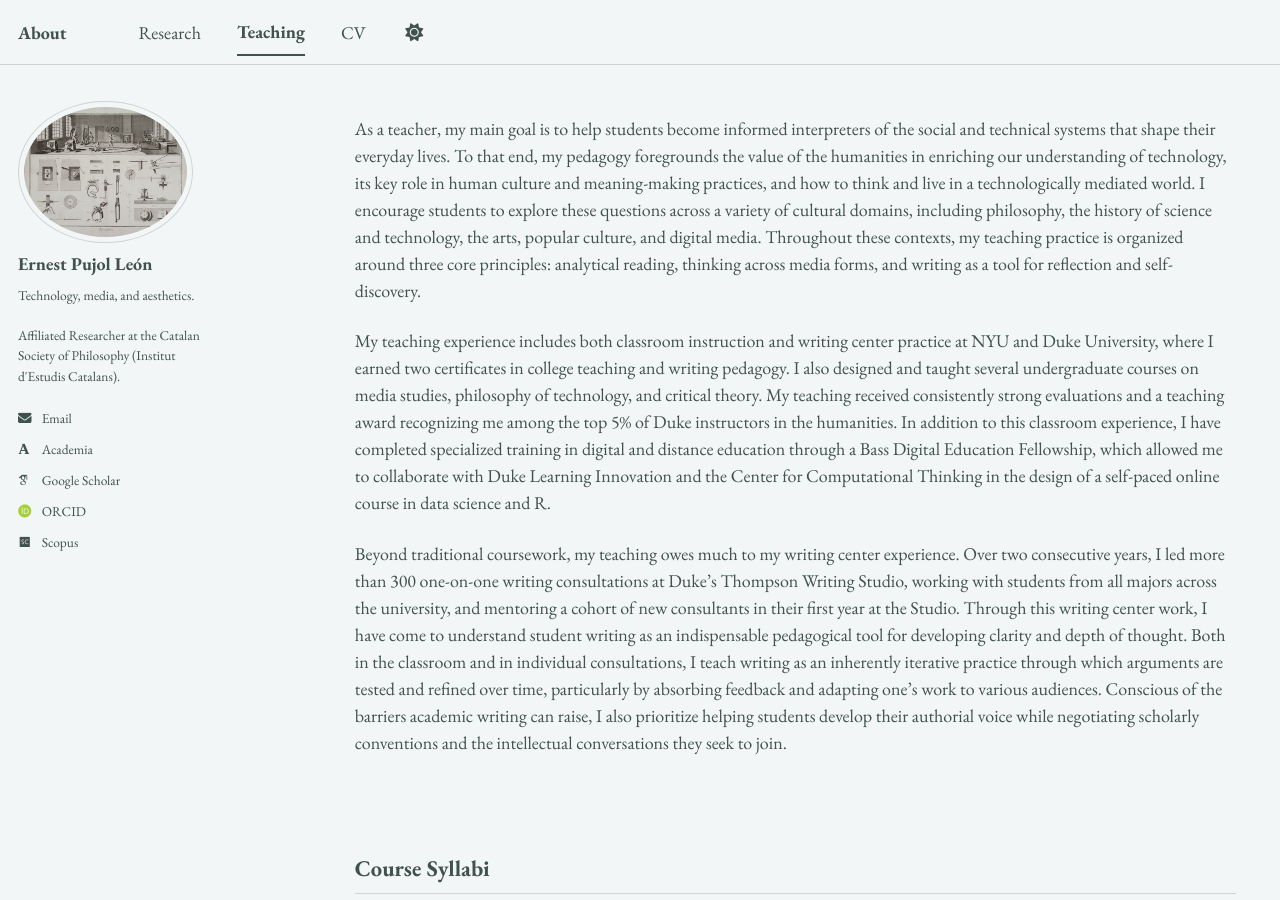
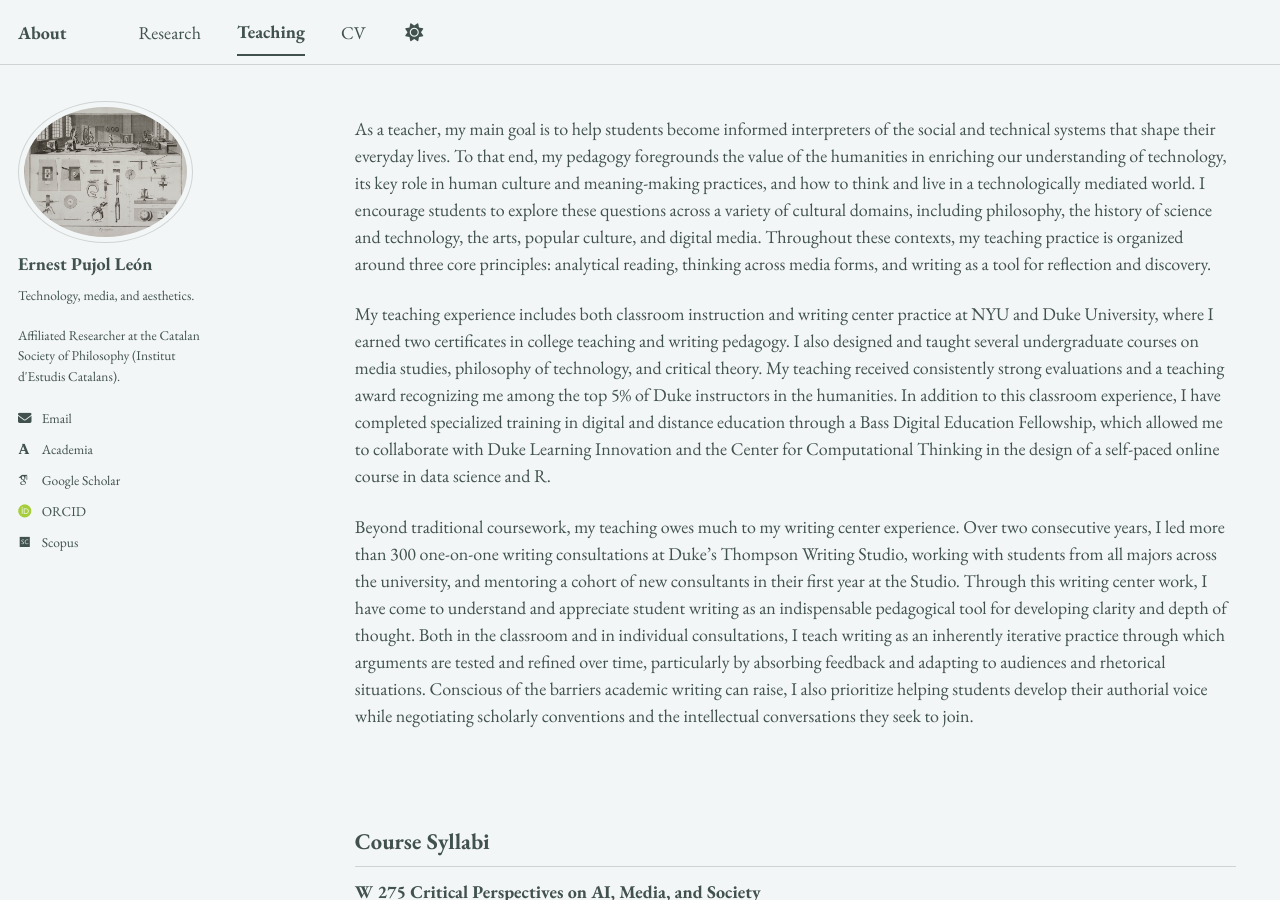
Before and after one commit to epujol90/epujol90.github.io, a Jekyll site: the page built from _pages/teaching.md, in a window 1280 px wide and 900 px high. Built offline with Jekyll 4.4.1, drawn with Linux system fonts in a browser that asks for light colours; some web fonts are replaced; a script bundle is joined from its source files by our own code; library files that are not in the unit come from our copies.

Commit message:
Update teaching.md

```diff
--- a/_pages/teaching.md
+++ b/_pages/teaching.md
@@ -5,11 +5,11 @@ permalink: /teaching/
 author_profile: true
 ---
 
-As a teacher, my main goal is to help students become informed interpreters of the social and technical systems that shape their everyday lives. To that end, my pedagogy foregrounds the value of the humanities in enriching our understanding of technology, its key role in human culture and meaning-making practices, and how to think and live in a technologically mediated world. I encourage students to explore these questions across a variety of cultural domains, including philosophy, the history of science and technology, the arts, popular culture, and digital media. Throughout these contexts, my teaching practice is organized around three core principles: analytical reading, thinking across media forms, and writing as a tool for reflection and self-discovery.
+As a teacher, my main goal is to help students become informed interpreters of the social and technical systems that shape their everyday lives. To that end, my pedagogy foregrounds the value of the humanities in enriching our understanding of technology, its key role in human culture and meaning-making practices, and how to think and live in a technologically mediated world. I encourage students to explore these questions across a variety of cultural domains, including philosophy, the history of science and technology, the arts, popular culture, and digital media. Throughout these contexts, my teaching practice is organized around three core principles: analytical reading, thinking across media forms, and writing as a tool for reflection and discovery.
 
 My teaching experience includes both classroom instruction and writing center practice at NYU and Duke University, where I earned two certificates in college teaching and writing pedagogy. I also designed and taught several undergraduate courses on media studies, philosophy of technology, and critical theory. My teaching received consistently strong evaluations and a teaching award recognizing me among the top 5% of Duke instructors in the humanities. In addition to this classroom experience, I have completed specialized training in digital and distance education through a Bass Digital Education Fellowship, which allowed me to collaborate with Duke Learning Innovation and the Center for Computational Thinking in the design of a self-paced online course in data science and R.
 
-Beyond traditional coursework, my teaching owes much to my writing center experience. Over two consecutive years, I led more than 300 one-on-one writing consultations at Duke's Thompson Writing Studio, working with students from all majors across the university, and mentoring a cohort of new consultants in their first year at the Studio. Through this writing center work, I have come to understand student writing as an indispensable pedagogical tool for developing clarity and depth of thought. Both in the classroom and in individual consultations, I teach writing as an inherently iterative practice through which arguments are tested and refined over time, particularly by absorbing feedback and adapting one's work to various audiences. Conscious of the barriers academic writing can raise, I also prioritize helping students develop their authorial voice while negotiating scholarly conventions and the intellectual conversations they seek to join.
+Beyond traditional coursework, my teaching owes much to my writing center experience. Over two consecutive years, I led more than 300 one-on-one writing consultations at Duke's Thompson Writing Studio, working with students from all majors across the university, and mentoring a cohort of new consultants in their first year at the Studio. Through this writing center work, I have come to understand and appreciate student writing as an indispensable pedagogical tool for developing clarity and depth of thought. Both in the classroom and in individual consultations, I teach writing as an inherently iterative practice through which arguments are tested and refined over time, particularly by absorbing feedback and adapting to audiences and rhetorical situations. Conscious of the barriers academic writing can raise, I also prioritize helping students develop their authorial voice while negotiating scholarly conventions and the intellectual conversations they seek to join.
 <br>
 <br>
 <br>
```
